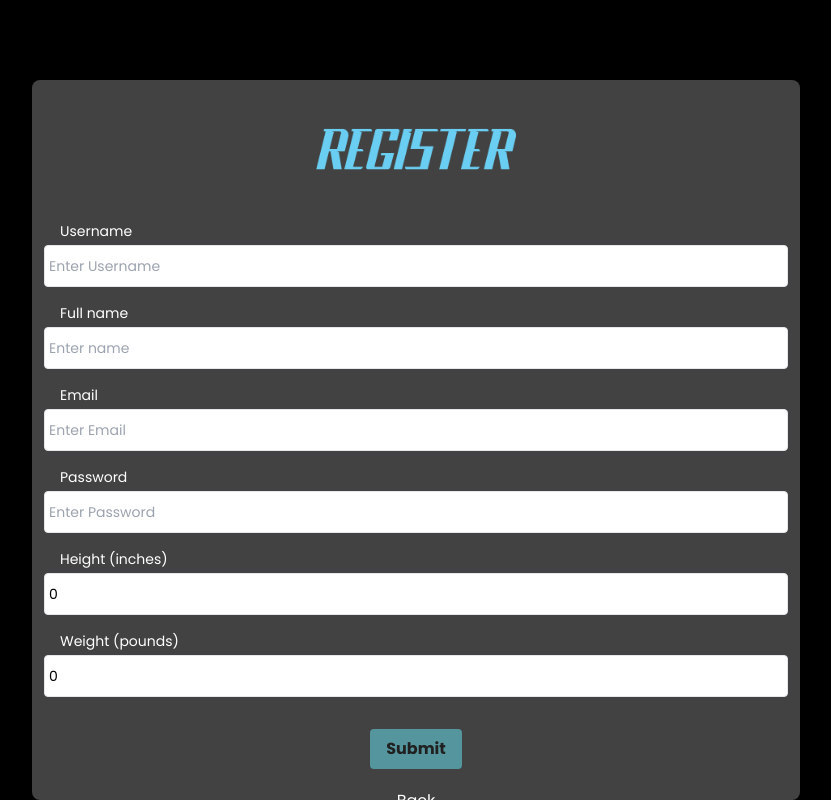
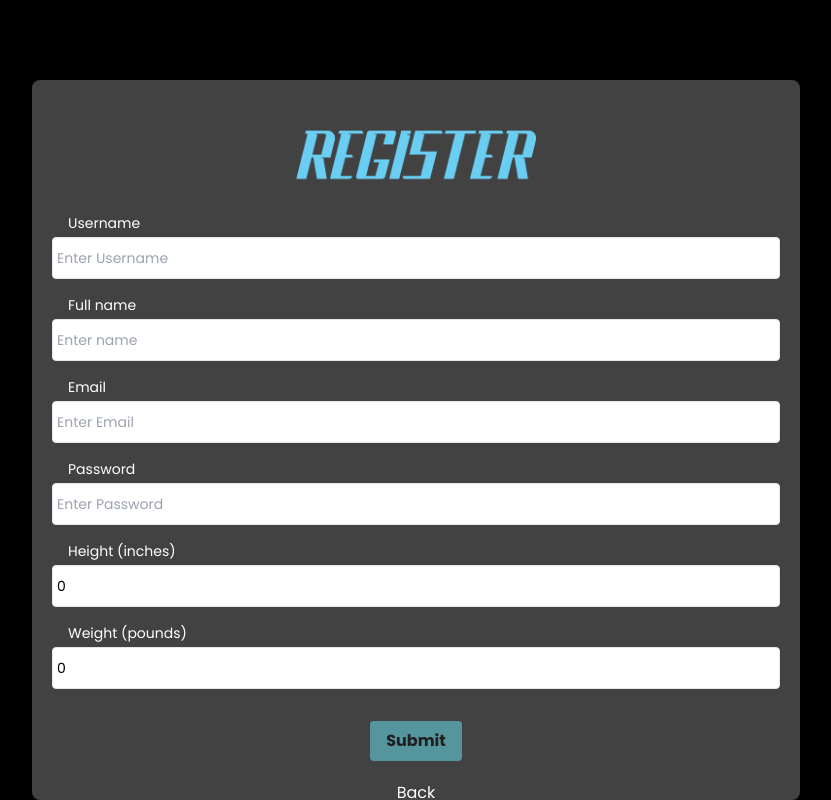
Before and after one commit to kevin7391s/shock_fitness, a Next.js app: page /signUp in a window 1280 px wide. Shown: the whole page, without its empty margins (224-1055 px from the left). Built offline with nearby package versions, Linux system fonts and the light colour scheme; no server answers.

Commit message:
change header size
Register - change text input box size add margin to bottom of form

Login - Change size of form and add margin to bottom

```diff
--- a/src/pages/login.tsx
+++ b/src/pages/login.tsx
@@ -32,7 +32,7 @@ function Login() {
   return (
     <div className="flex flex-col items-center h-screen bg-black">
       <div
-        className="flex flex-col relative w-3/5 h-3/5 mx-auto overflow-hidden bg-gray-200 rounded-lg border-2 border-gray-600 shadow-lg cursor-pointer mt-20"
+        className="flex flex-col relative w-3/5 h-2.5/5 mx-auto overflow-hidden bg-gray-200 rounded-lg shadow-lg cursor-pointer mt-20"
         style={{ backgroundColor: "#424242" }}
       >
         <div className="flex flex-col items-center">
@@ -82,7 +82,7 @@ function Login() {
         </form>
         <Link
           href="/signUp"
-          className="flex flex-col items-center text-white hover:text-cyan-300 text-md mt-5 "
+          className="flex flex-col items-center text-white hover:text-cyan-300 text-md mt-5 mb-24 "
         >
           Not a member? Sign up here
         </Link>
--- a/src/pages/signUp.tsx
+++ b/src/pages/signUp.tsx
@@ -78,22 +78,22 @@ function signUp() {
           <Image
             src="/images/register.png"
             alt="Fitness App Logo"
-            className="mb-10 mt-10"
-            width={200}
-            height={40}
+            className="mb-5 mt-10"
+            width={240}
+            height={80}
             priority={true}
           />
         </div>
         {error && <p className="mb-4 text-xs text-red-primary">{error}</p>}
         <div className="relative"></div>
 
-        <form onSubmit={handleSignup} method="POST" className="ml-3 mr-3">
+        <form onSubmit={handleSignup} method="POST" className="ml-5 mr-5 ">
           <p className="ml-4 text-sm text-white mb-1 ">Username</p>
           <input
             aria-label="Enter your Username"
             type="text"
             placeholder="Enter Username"
-            className="text-sm text-gray-base w-full  py-5 px-1 h-2 border border-gray-primary rounded mb-4"
+            className="text-sm text-gray-base w-full  py-5 px-1 h-2 border border-gray-primary rounded mb-4 "
             name="username"
             onChange={({ target }) => setUsername(target.value)}
             value={username}
@@ -167,7 +167,7 @@ function signUp() {
         </form>
         <Link
           href="/landingPage"
-          className="flex flex-col items-center text-white hover:text-cyan-300 text-md mt-5 mb-5"
+          className="flex flex-col items-center text-white hover:text-cyan-300 text-md mt-5 mb-10"
         >
           Back
         </Link>
```
